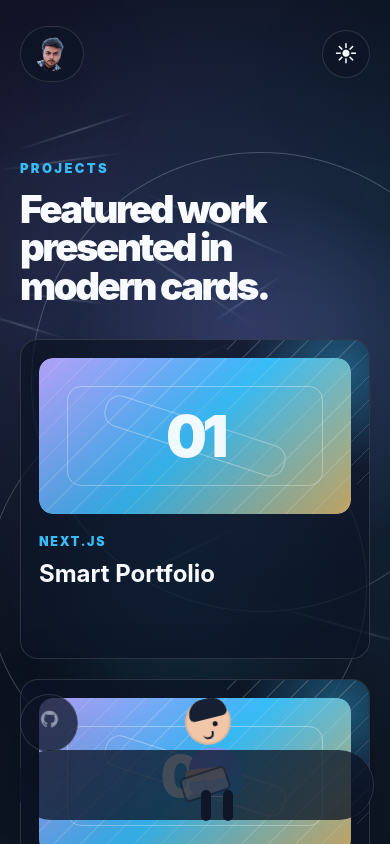
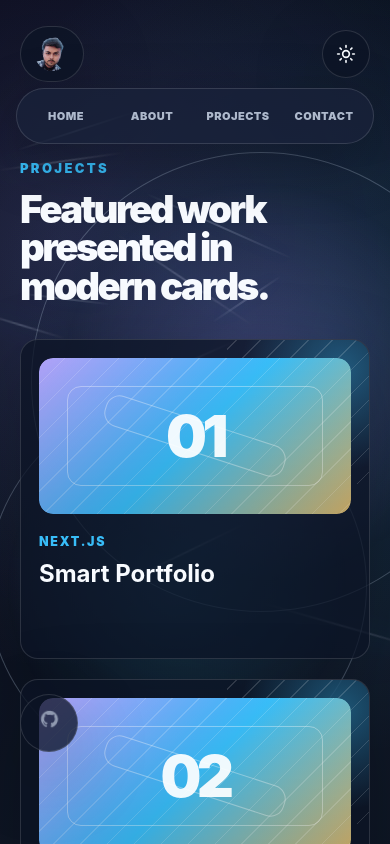
Before and after one commit to arpit-kaushal/portfolio, a Next.js app: page /projects in a window 390 px wide. Shown: the top 844 px of the page. Built offline with nearby package versions, Linux system fonts and the light colour scheme.

Commit message:
mobile preview

```diff
--- a/app/projects/page.module.css
+++ b/app/projects/page.module.css
@@ -200,254 +200,6 @@
   color: #a855f7;
 }
 
-.walker {
-  animation: walkAcross 24s linear infinite;
-  bottom: 24px;
-  height: 118px;
-  pointer-events: none;
-  position: fixed;
-  width: 96px;
-  z-index: 12;
-}
-
-.walkerHead {
-  animation: lookUp 24s linear infinite;
-  background: #f1c7a8;
-  border: 2px solid rgba(0, 0, 0, 0.08);
-  border-radius: 50%;
-  height: 46px;
-  left: 25px;
-  position: absolute;
-  top: 2px;
-  transform-origin: center bottom;
-  width: 46px;
-}
-
-.walkerHair {
-  background: #172033;
-  border-radius: 26px 26px 8px 8px;
-  height: 20px;
-  left: 4px;
-  position: absolute;
-  top: -2px;
-  width: 38px;
-}
-
-.walkerEye {
-  background: #111827;
-  border-radius: 50%;
-  height: 5px;
-  position: absolute;
-  right: 12px;
-  top: 22px;
-  width: 5px;
-}
-
-.walkerSmile {
-  border: 2px solid #111827;
-  border-left: 0;
-  border-top: 0;
-  border-radius: 0 0 999px 999px;
-  height: 7px;
-  position: absolute;
-  right: 18px;
-  top: 31px;
-  width: 11px;
-}
-
-.walkerBody {
-  background: linear-gradient(135deg, var(--accent), var(--accentTwo));
-  border-radius: 22px 22px 12px 12px;
-  height: 48px;
-  left: 22px;
-  position: absolute;
-  top: 46px;
-  width: 52px;
-}
-
-.walkerArm {
-  animation: armRead 0.9s ease-in-out infinite;
-  background: #f1c7a8;
-  border-radius: 999px;
-  height: 12px;
-  left: -4px;
-  position: absolute;
-  top: 18px;
-  transform-origin: right center;
-  width: 42px;
-}
-
-.book {
-  animation: bookLook 24s linear infinite;
-  background:
-    linear-gradient(90deg, #f8fafc 0 48%, #dbeafe 49% 52%, #f8fafc 53%),
-    #f8fafc;
-  border: 2px solid #334155;
-  border-radius: 5px;
-  height: 25px;
-  left: -11px;
-  position: absolute;
-  top: 14px;
-  transform: rotate(-8deg);
-  width: 48px;
-}
-
-.legOne,
-.legTwo {
-  animation: legOneStep 24s linear infinite;
-  background: #172033;
-  border-radius: 999px;
-  height: 31px;
-  position: absolute;
-  top: 88px;
-  transform-origin: top center;
-  width: 10px;
-}
-
-.legOne {
-  left: 34px;
-}
-
-.legTwo {
-  animation-name: legTwoStep;
-  left: 56px;
-}
-
-@keyframes walkAcross {
-  0% {
-    opacity: 0;
-    transform: translateX(calc(100vw + 130px)) scaleX(1);
-  }
-  8% {
-    opacity: 1;
-  }
-  22%,
-  32% {
-    opacity: 1;
-    transform: translateX(calc(50vw - 48px)) scaleX(1);
-  }
-  45% {
-    opacity: 1;
-    transform: translateX(-140px) scaleX(1);
-  }
-  50% {
-    opacity: 0;
-    transform: translateX(-140px) scaleX(1);
-  }
-  62% {
-    opacity: 0;
-    transform: translateX(-140px) scaleX(-1);
-  }
-  70% {
-    opacity: 1;
-  }
-  76%,
-  86% {
-    opacity: 1;
-    transform: translateX(calc(50vw - 48px)) scaleX(-1);
-  }
-  98% {
-    opacity: 1;
-    transform: translateX(calc(100vw + 130px)) scaleX(-1);
-  }
-  100% {
-    opacity: 0;
-    transform: translateX(calc(100vw + 130px)) scaleX(-1);
-  }
-}
-
-@keyframes lookUp {
-  0%,
-  20%,
-  34%,
-  74%,
-  88%,
-  100% {
-    transform: rotate(0deg) translateY(0);
-  }
-  23%,
-  31%,
-  78%,
-  84% {
-    transform: rotate(-14deg) translateY(-6px);
-  }
-}
-
-@keyframes bookLook {
-  0%,
-  20%,
-  34%,
-  74%,
-  88%,
-  100% {
-    opacity: 1;
-    transform: rotate(-8deg) translateY(0);
-  }
-  23%,
-  31%,
-  78%,
-  84% {
-    opacity: 0.65;
-    transform: rotate(-18deg) translateY(10px);
-  }
-}
-
-@keyframes armRead {
-  0%,
-  100% {
-    transform: rotate(5deg);
-  }
-  50% {
-    transform: rotate(-8deg);
-  }
-}
-
-@keyframes legOneStep {
-  0%,
-  12%,
-  36%,
-  70%,
-  90% {
-    transform: rotate(18deg);
-  }
-  6%,
-  18%,
-  42%,
-  73%,
-  96% {
-    transform: rotate(-18deg);
-  }
-  22%,
-  32%,
-  76%,
-  86% {
-    transform: rotate(0deg);
-  }
-}
-
-@keyframes legTwoStep {
-  0%,
-  12%,
-  36%,
-  70%,
-  90% {
-    transform: rotate(-18deg);
-  }
-  6%,
-  18%,
-  42%,
-  73%,
-  96% {
-    transform: rotate(18deg);
-  }
-  22%,
-  32%,
-  76%,
-  86% {
-    transform: rotate(0deg);
-  }
-}
-
 @media (max-width: 1100px) {
   .page {
     padding-right: 0;
--- a/app/projects/page.tsx
+++ b/app/projects/page.tsx
@@ -60,20 +60,6 @@ export default function ProjectsPage() {
           </article>
         ))}
       </div>
-
-      <div className={styles.walker} aria-hidden="true">
-        <div className={styles.walkerHead}>
-          <span className={styles.walkerHair} />
-          <span className={styles.walkerEye} />
-          <span className={styles.walkerSmile} />
-        </div>
-        <div className={styles.walkerBody}>
-          <span className={styles.walkerArm} />
-          <span className={styles.book} />
-        </div>
-        <span className={styles.legOne} />
-        <span className={styles.legTwo} />
-      </div>
     </section>
   );
 }
--- a/components/SiteShell.module.css
+++ b/components/SiteShell.module.css
@@ -378,32 +378,68 @@
   }
 
   .nav {
-    bottom: 24px;
+    background: color-mix(in srgb, var(--panelStrong) 88%, transparent);
+    border: 1px solid var(--line);
     border-radius: 999px;
-    border-right: 1px solid var(--line);
-    background: var(--panel);
+    box-shadow: 0 18px 60px rgba(0, 0, 0, 0.28);
     display: flex;
-    gap: 8px;
+    gap: 4px;
     height: auto;
-    left: 50%;
-    max-width: calc(100vw - 32px);
-    overflow-x: auto;
-    padding: 12px;
-    right: auto;
-    top: auto;
+    left: 16px;
+    max-width: none;
+    overflow: visible;
+    padding: 8px;
+    right: 16px;
+    top: 88px;
+    transform: none;
     width: auto;
-    transform: translateX(-50%);
   }
 
   .nav::before,
   .nav::after {
+    content: none;
+  }
+
+  .navLink {
+    background: transparent;
+    border: 0;
+    border-radius: 999px;
+    box-shadow: none;
+    flex: 1 1 0;
+    font-size: 11px;
+    gap: 0;
+    justify-content: center;
+    letter-spacing: 0.04em;
+    min-width: 0;
+    overflow: hidden;
+    padding: 12px 8px;
+    position: relative;
+    inset: auto;
+    text-align: center;
+    transform: none;
+    white-space: nowrap;
+  }
+
+  .navLink:nth-child(1),
+  .navLink:nth-child(2),
+  .navLink:nth-child(3),
+  .navLink:nth-child(4) {
+    left: auto;
+    top: auto;
+  }
+
+  .navLink:hover {
+    background: transparent;
+    box-shadow: none;
+    transform: none;
+  }
+
+  .navDot {
     display: none;
   }
 
-  .navLink {
-    min-width: max-content;
-    position: relative;
-    inset: auto;
+  .navLink:hover .navDot {
+    transform: none;
   }
 }
 
--- a/components/SiteShell.tsx
+++ b/components/SiteShell.tsx
@@ -1,7 +1,14 @@
 "use client";
 
-import { useState, type CSSProperties, type ReactNode } from "react";
+import {
+  useEffect,
+  useRef,
+  useState,
+  type CSSProperties,
+  type ReactNode,
+} from "react";
 import Link from "next/link";
+import { Moon, Sun } from "lucide-react";
 import styles from "./SiteShell.module.css";
 import { SocialDock } from "./SocialDock";
 
@@ -16,22 +23,47 @@ const links = [
 
 export function SiteShell({ children }: { children: ReactNode }) {
   const [theme, setTheme] = useState<Theme>("dark");
-  const [cursor, setCursor] = useState({ x: 0, y: 0 });
+  const shellRef = useRef<HTMLElement | null>(null);
+  const frameRef = useRef<number | null>(null);
 
   const style = {
-    "--mx": `${cursor.x * 26}px`,
-    "--my": `${cursor.y * 26}px`,
-    "--tilt": `${cursor.x * 10}deg`,
+    "--mx": "0px",
+    "--my": "0px",
+    "--tilt": "0deg",
   } as CSSProperties;
+
+  useEffect(() => {
+    return () => {
+      if (frameRef.current !== null) {
+        cancelAnimationFrame(frameRef.current);
+      }
+    };
+  }, []);
 
   return (
     <main
+      ref={shellRef}
       className={`${styles.shell} ${theme === "light" ? styles.light : ""}`}
       style={style}
       onMouseMove={(event) => {
-        setCursor({
-          x: event.clientX / window.innerWidth - 0.5,
-          y: event.clientY / window.innerHeight - 0.5,
+        const x = event.clientX / window.innerWidth - 0.5;
+        const y = event.clientY / window.innerHeight - 0.5;
+
+        if (frameRef.current !== null) {
+          cancelAnimationFrame(frameRef.current);
+        }
+
+        frameRef.current = requestAnimationFrame(() => {
+          const shell = shellRef.current;
+          if (!shell) {
+            frameRef.current = null;
+            return;
+          }
+
+          shell.style.setProperty("--mx", `${x * 26}px`);
+          shell.style.setProperty("--my", `${y * 26}px`);
+          shell.style.setProperty("--tilt", `${x * 10}deg`);
+          frameRef.current = null;
         });
       }}
     >
@@ -48,7 +80,7 @@ export function SiteShell({ children }: { children: ReactNode }) {
           onClick={() => setTheme(theme === "dark" ? "light" : "dark")}
           aria-label="Toggle color theme"
         >
-          <span aria-hidden="true">{theme === "dark" ? "☀" : "☾"}</span>
+          {theme === "dark" ? <Sun size={20} /> : <Moon size={20} />}
         </button>
       </header>
 
--- a/package.json
+++ b/package.json
@@ -4,7 +4,7 @@
   "description": "Modern portfolio website built with Next.js, React, TypeScript, and Node.js.",
   "main": "next.config.mjs",
   "scripts": {
-    "dev": "next dev -H 0.0.0.0",
+    "dev": "next dev --webpack -H 0.0.0.0",
     "build": "next build",
     "start": "next start",
     "typecheck": "tsc --noEmit"
```
Also changed, not shown: app/about/FloatingPhotos.tsx (+15 -2 lines), app/contact/FloatingSocialIcons.tsx (+15 -2 lines).
